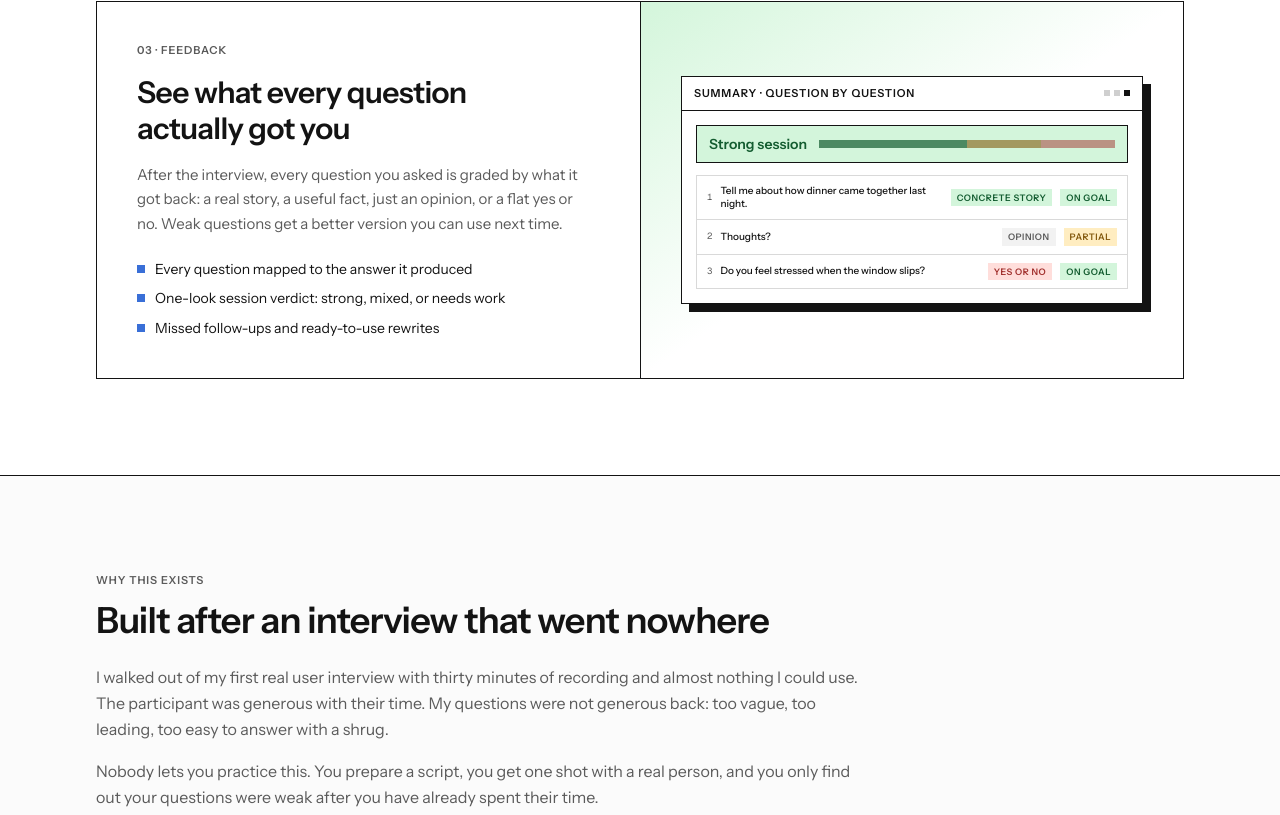
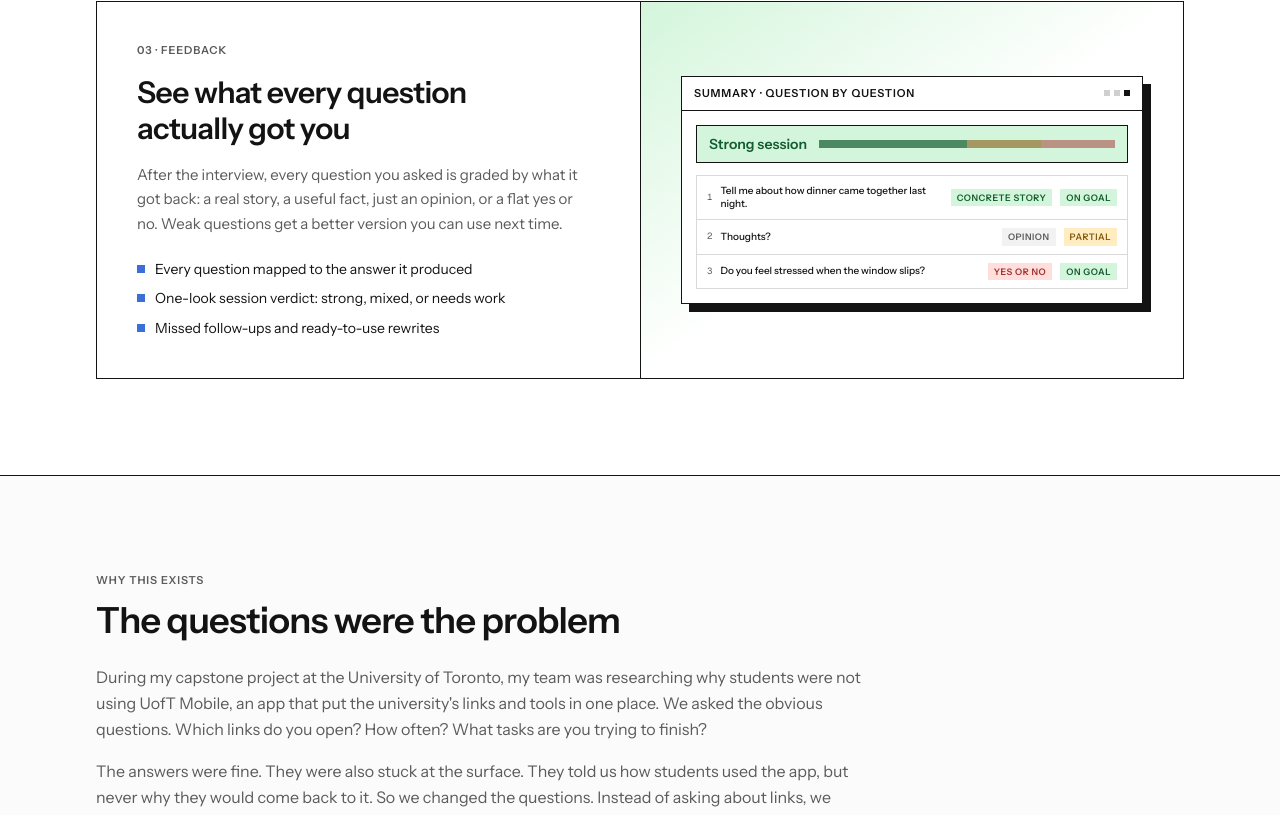
Before and after one commit to rishiashar/Personapilot, a Next.js app: page / in a window 1280 px wide. Shown: the part 1955-2770 px from the top of the page. Built offline with nearby package versions, Linux system fonts and the light colour scheme.

Commit message:
feat: real UofT Mobile story section with question-shift visual
Co-Authored-By: Devin AI <158243242+devin-ai-integration[bot]@users.noreply.github.com>

```diff
--- a/app/page.tsx
+++ b/app/page.tsx
@@ -4,6 +4,7 @@ import { AppFooter } from "@/components/AppFooter";
 import { AppHeader } from "@/components/AppHeader";
 import {
   InterviewMockup,
+  QuestionShiftMockup,
   SetupMockup,
   SummaryMockup,
 } from "@/components/landing/ScreenMockups";
@@ -164,26 +165,49 @@ export default function HomePage() {
             <div className="max-w-3xl">
               <p className="caps text-muted-foreground">Why this exists</p>
               <h2 className="mt-3 text-3xl font-semibold tracking-[-0.02em] text-balance sm:text-4xl">
-                Built after an interview that went nowhere
+                The questions were the problem
               </h2>
               <div className="mt-6 space-y-4 text-[16px] leading-relaxed text-muted-foreground">
                 <p>
-                  I walked out of my first real user interview with thirty
-                  minutes of recording and almost nothing I could use. The
-                  participant was generous with their time. My questions were
-                  not generous back: too vague, too leading, too easy to answer
-                  with a shrug.
+                  During my capstone project at the University of Toronto, my
+                  team was researching why students were not using UofT
+                  Mobile, an app that put the university&apos;s links and
+                  tools in one place. We asked the obvious questions. Which
+                  links do you open? How often? What tasks are you trying to
+                  finish?
                 </p>
                 <p>
-                  Nobody lets you practice this. You prepare a script, you get
-                  one shot with a real person, and you only find out your
-                  questions were weak after you have already spent their time.
+                  The answers were fine. They were also stuck at the surface.
+                  They told us how students used the app, but never why they
+                  would come back to it. So we changed the questions. Instead
+                  of asking about links, we asked: what does UofT mean to you?
+                  When do you feel connected to it? Do you feel like you
+                  belong here?
                 </p>
                 <p>
-                  So I built the practice room I wanted: a participant you can
-                  interview as many times as you need, and feedback that tells
-                  you exactly which questions earned real answers and which
-                  ones wasted the minute.
+                  The whole conversation changed. Tasks became feelings, app
+                  usage became student identity, and suddenly we were learning
+                  things worth acting on. Same study, same students. Only the
+                  questions were different.
+                </p>
+              </div>
+              <div className="mt-10">
+                <QuestionShiftMockup className="w-full" />
+              </div>
+              <div className="mt-12 space-y-4 text-[16px] leading-relaxed text-muted-foreground">
+                <p>
+                  That is the lesson behind this tool:{" "}
+                  <span className="font-medium text-foreground">
+                    better questions create better conversations.
+                  </span>{" "}
+                  People usually have deeper stories to share. Our questions
+                  just fail to open the right door.
+                </p>
+                <p>
+                  Real interviews are still the source of truth, and nothing
+                  here replaces them. PersonaPilot is the practice space
+                  before that moment, so you find the right door before you
+                  are in the room with a real person.
                 </p>
               </div>
               <p className="mt-8 text-[14px] font-medium">
--- a/components/landing/ScreenMockups.tsx
+++ b/components/landing/ScreenMockups.tsx
@@ -55,6 +55,32 @@ function MockTag({
     >
       {children}
     </span>
+  );
+}
+
+export function QuestionShiftMockup({ className }: { className?: string }) {
+  return (
+    <Window label="Same study · Different questions" className={className}>
+      <div className="grid divide-y divide-foreground/15 text-[11px] sm:grid-cols-2 sm:divide-x sm:divide-y-0">
+        <div className="space-y-2 p-4">
+          <MockTag tone="neutral">What we asked first</MockTag>
+          <p className="font-medium">Which links do you open in the app?</p>
+          <p className="border border-border bg-muted/40 px-2.5 py-2 text-muted-foreground">
+            Mostly the library page. Sometimes the shuttle schedule.
+          </p>
+          <MockTag tone="amber">Surface level</MockTag>
+        </div>
+        <div className="space-y-2 p-4">
+          <MockTag tone="blue">What we asked instead</MockTag>
+          <p className="font-medium">When do you feel connected to UofT?</p>
+          <p className="border border-border bg-muted/40 px-2.5 py-2 text-muted-foreground">
+            Honestly? During convocation season. The rest of the year it feels
+            like a place I commute to, not a place I belong to.
+          </p>
+          <MockTag tone="green">Real insight</MockTag>
+        </div>
+      </div>
+    </Window>
   );
 }
 
```
